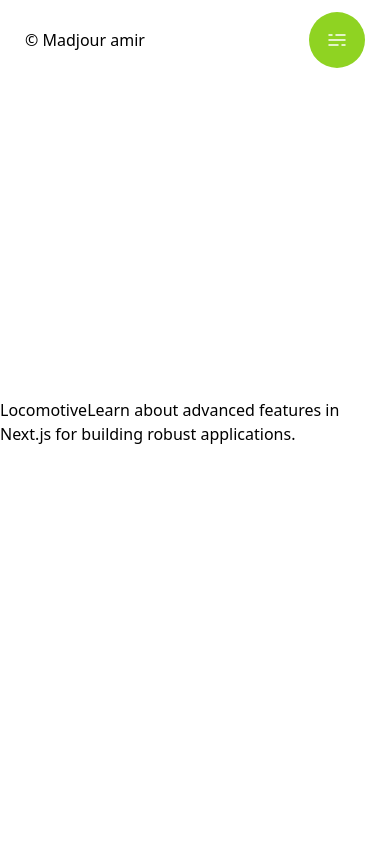
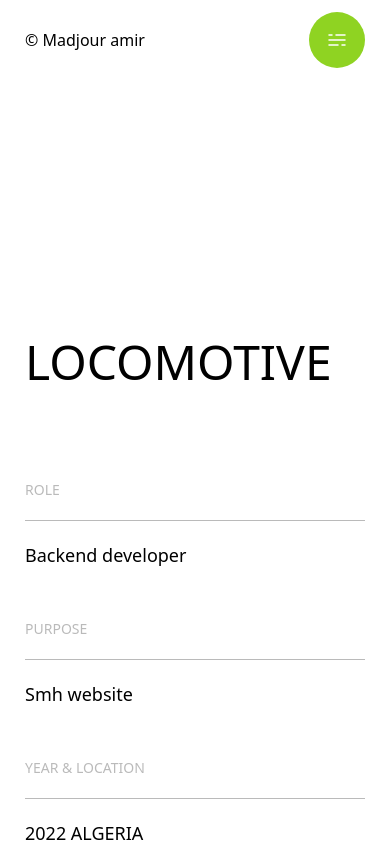
Before and after one commit to Amirmadjour/Portfolio, a Next.js app: page /about/Locomotive in a window 390 px wide. Built offline with nearby package versions, Linux system fonts and the light colour scheme; a web font is replaced by a local one.

Commit message:
case study page for mobile

```diff
--- a/app/about/[projectName]/page.jsx
+++ b/app/about/[projectName]/page.jsx
@@ -1,8 +1,14 @@
 import projectsData from "@/public/json/projects.json";
+import clsx from "clsx";
+import Link from "next/link";
+import macBook from "@/public/images/macbook-NoCopyRight.jpg";
+import Image from "next/image";
+import DelayedLink from "@/components/nav/DelayedLink";
+
+import "@/styles/utils.css";
 
 export async function generateStaticParams() {
   // Return an array of possible params objects
-  console.log(projectsData);
   return projectsData.map((project) => ({
     projectName: project.name,
   }));
@@ -12,7 +18,10 @@ const Page = ({ params }) => {
   const project = projectsData.find(
     (project) => project.name === params.projectName
   );
-  console.log("params: ", params);
+
+  const index = (projectsData.indexOf(project) + 1) % projectsData.length;
+  const NextProject = projectsData[index];
+
   if (!project)
     return (
       <div className="w-screen h-screen flex items-center justify-center">
@@ -21,9 +30,89 @@ const Page = ({ params }) => {
     );
 
   return (
-    <div className="w-screen h-screen flex items-center justify-center">
-      {project.name}
-      {project.content}
+    <div className="w-screen h-screen flex flex-col items-center px-[25px] gap-[10px]">
+      <h1 className="w-full h-fit pt-[40vh] pb-[10vh] text-5xl">
+        {project.name.toUpperCase()}
+      </h1>
+      <div className="relative w-full h-fit flex flex-col gap-[50px] pb-20">
+        {project.info.map(({ label, desc }) => (
+          <div key={label} className="w-full h-fit flex flex-col gap-5">
+            <p className="text-text_light text-sm">{label}</p>
+            <div className="w-full h-[1px] bg-text_light"></div>
+            <p className="text-lg">{desc}</p>
+          </div>
+        ))}
+        {project.link != null && (
+          <Link
+            href={project.link}
+            target="_blank"
+            className={clsx(
+              "absolute w-36 top-[245px] right-[2vw] aspect-square rounded-full bg-primary text-background",
+              "flex items-center justify-center"
+            )}
+          >
+            Live site
+          </Link>
+        )}
+      </div>
+      <div className="w-full flex flex-col gap-3 *:my-5">
+        <div className="w-full h-[400px] bg-text_light"></div>
+        <Image
+          src={macBook}
+          width={300}
+          height={0}
+          alt=""
+          className="w-full h-auto object-contain"
+        />
+        <div className="w-full h-[400px] bg-text_light"></div>
+        <Image
+          src={macBook}
+          width={300}
+          height={0}
+          alt=""
+          className="w-full h-auto object-contain"
+        />
+        <div
+          className={clsx(
+            "w-full h-[50vw] flex gap-5 justify-evenly",
+            "*:w-[30%] *:h-full *:bg-text_light *:rounded-md"
+          )}
+        >
+          {/* Those are images from the study case */}
+          <div></div>
+          <div></div>
+          <div></div>
+        </div>
+      </div>
+      <div className="relative flex flex-col items-center justify-center w-screen min-h-screen h-fit bg-text text-background gap-10">
+        <DelayedLink
+          href={`/about/${NextProject.name}`}
+          transitionName={NextProject.name}
+          className={
+            "w-full h-fit flex flex-col justify-center items-center gap-5 px-[25px]"
+          }
+        >
+          <p className="">Next case</p>
+          <p className="text-6xl">{NextProject.name}</p>
+          <div className="w-full flex flex-col items-center justify-center gap-0">
+            <Image
+              src={"image"}
+              className="w-[80%] h-[30vw]"
+              width={300}
+              height={0}
+              alt=""
+            />
+            <div className="w-full h-[1px] bg-background_light"></div>
+          </div>
+        </DelayedLink>
+        <DelayedLink className="button border-background_light" href={"/work"}>
+          All work
+        </DelayedLink>
+        <div className="absolute bottom-0 text_s w-full text-center text-background">
+          Designed and developed by{" "}
+          <span className="font-semibold">Madjour Amir</span>
+        </div>
+      </div>
     </div>
   );
 };
--- a/public/json/projects.json
+++ b/public/json/projects.json
@@ -2,21 +2,74 @@
   {
     "id": "Madjria",
     "name": "Madjria",
-    "content": "Next.js is a React framework for production."
+    "info": [
+      {
+        "label": "ROLE",
+        "desc": "Full stack developer"
+      },
+      {
+        "label": "PURPOSE",
+        "desc": "E-commerce website"
+      },
+      {
+        "label": "YEAR & LOCATION",
+        "desc": "2024 ALGERIA"
+      }
+    ],
+    "link": "https://madjria.com"
   },
   {
     "id": "2",
     "name": "Majlis",
-    "content": "Next.js 14 introduces several new features and improvements."
+    "info": [
+      {
+        "label": "ROLE",
+        "desc": "Frontend developer"
+      },
+      {
+        "label": "PURPOSE",
+        "desc": "Desktop management app"
+      },
+      {
+        "label": "YEAR & LOCATION",
+        "desc": "2024 ALGERIA"
+      }
+    ]
   },
   {
     "id": "3",
     "name": "Locomotive",
-    "content": "Learn about advanced features in Next.js for building robust applications."
+    "info": [
+      {
+        "label": "ROLE",
+        "desc": "Backend developer"
+      },
+      {
+        "label": "PURPOSE",
+        "desc": "Smh website"
+      },
+      {
+        "label": "YEAR & LOCATION",
+        "desc": "2022 ALGERIA"
+      }
+    ]
   },
   {
     "id": "4",
     "name": "Silencio",
-    "content": "Learn about advanced features in Next.js for building robust applications."
+    "info": [
+      {
+        "label": "ROLE",
+        "desc": "Full stack developer"
+      },
+      {
+        "label": "PURPOSE",
+        "desc": "Bla-bla website"
+      },
+      {
+        "label": "YEAR & LOCATION",
+        "desc": "2023 ALGERIA"
+      }
+    ]
   }
 ]
```
Also changed, not shown: public/images/macbook-NoCopyRight.jpg (added).
